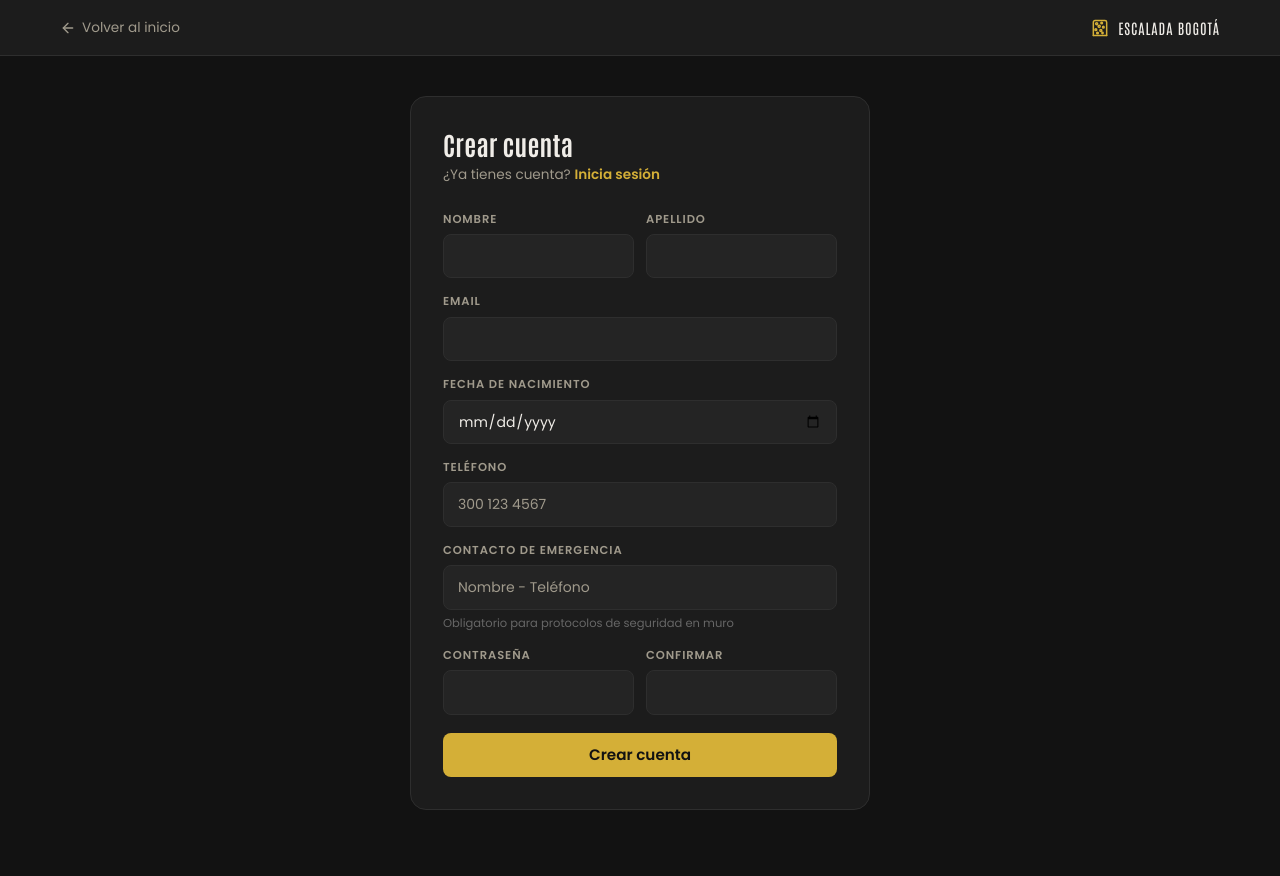
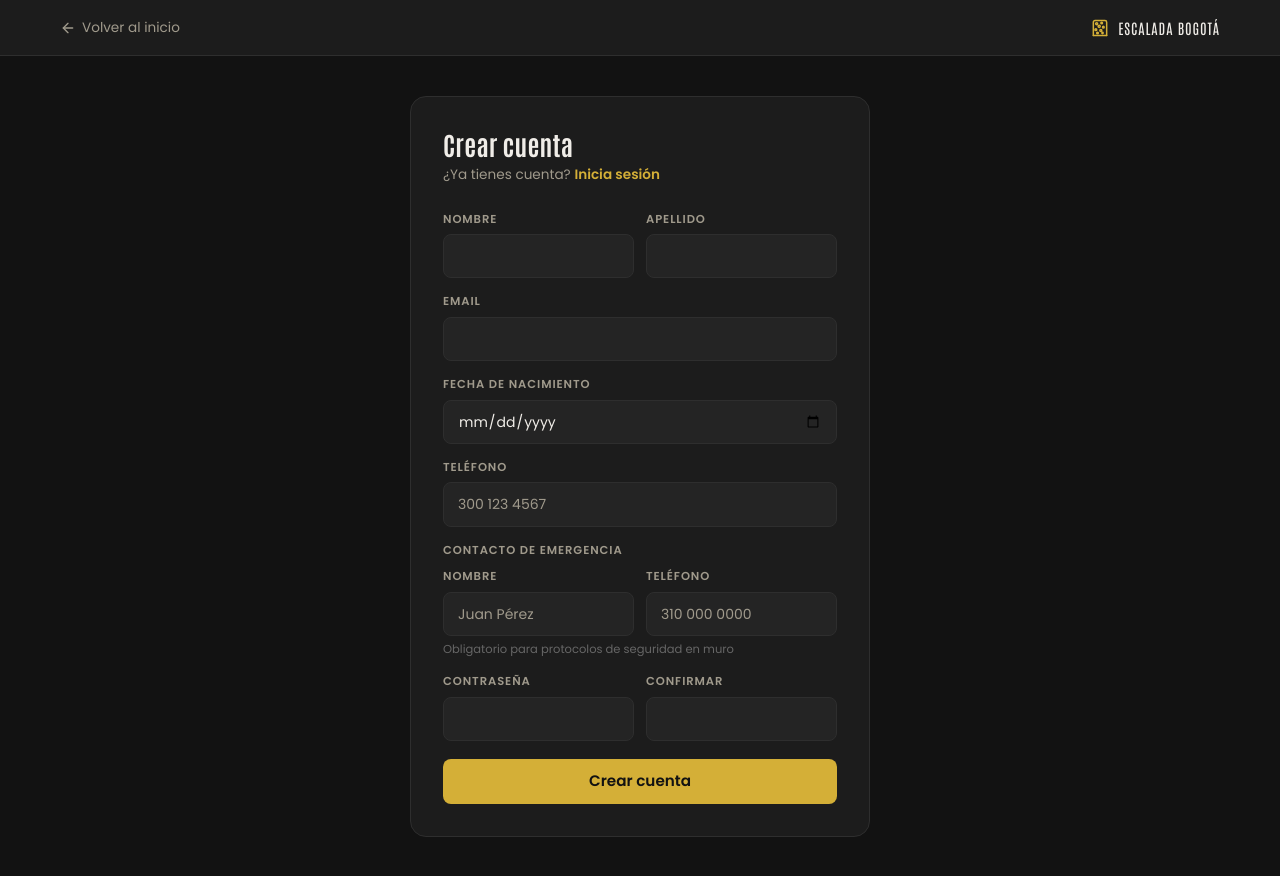
Before and after one commit to jfacunat-creator/escalada-bogota, a React (Vite) app in the folder frontend/: page /registro in a window 1280 px wide. Before the commit the page ends 850 px from the top, so only its background shows below. Built offline with nearby package versions, Linux system fonts and the light colour scheme; no server answers.

Commit message:
actualziar registro

```diff
--- a/frontend/src/pages/RegisterPage.jsx
+++ b/frontend/src/pages/RegisterPage.jsx
@@ -4,31 +4,75 @@ import { useAuth } from '../context/AuthContext';
 import { IconoMuro } from '../components/Icons';
 import { ArrowLeft } from 'lucide-react';
 
+// FIX 3: Field definido FUERA del componente padre.
+// Si se define adentro, cada render (cada tecleo) crea una nueva
+// referencia de función → React desmonta/remonta el input → pierde el foco.
+const Field = ({ label, children }) => (
+  <div>
+    <label style={{
+      display: 'block', fontSize: '0.72rem', color: '#A09A8C',
+      marginBottom: '6px', fontWeight: 600, letterSpacing: '0.08em',
+      textTransform: 'uppercase', fontFamily: 'Poppins'
+    }}>
+      {label}
+    </label>
+    {children}
+  </div>
+);
+
 export default function RegisterPage() {
   const { register } = useAuth();
   const navigate = useNavigate();
   const [error, setError] = useState('');
   const [loading, setLoading] = useState(false);
-  const [form, setForm] = useState({ email:'', password:'', confirmPassword:'', nombre:'', apellido:'', fechaNacimiento:'', telefono:'', contactoEmergencia:'' });
-  const set = f => e => setForm({ ...form, [f]: e.target.value });
+  const [form, setForm] = useState({
+    email: '',
+    password: '',
+    confirmPassword: '',
+    nombre: '',
+    apellido: '',
+    fechaNacimiento: '',
+    telefono: '',
+    // FIX 2: contacto de emergencia en dos campos separados
+    contactoEmergenciaNombre: '',
+    contactoEmergenciaTelefono: '',
+  });
+
+  // FIX 3 (complemento): usar actualización funcional para evitar
+  // closures obsoletos cuando varios campos cambian rápidamente.
+  const set = f => e => {
+    const value = e.target.value;
+    setForm(prev => ({ ...prev, [f]: value }));
+  };
+
+  // FIX 1: calcular fecha máxima = hoy, y mínima = 1940
+  const today = new Date().toISOString().split('T')[0];
 
   const handleSubmit = async (e) => {
-    e.preventDefault(); setError('');
+    e.preventDefault();
+    setError('');
     if (form.password !== form.confirmPassword) return setError('Las contraseñas no coinciden');
     if (form.password.length < 8) return setError('Mínimo 8 caracteres');
     setLoading(true);
-    try { const { confirmPassword, ...d } = form; await register(d); navigate('/app'); }
-    catch (err) { setError(err.error || err.errors?.[0]?.msg || 'Error en registro'); }
-    finally { setLoading(false); }
+    try {
+      // FIX 2: combinar los dos campos antes de enviar al backend
+      const { confirmPassword, contactoEmergenciaNombre, contactoEmergenciaTelefono, ...rest } = form;
+      const data = {
+        ...rest,
+        contactoEmergencia: `${contactoEmergenciaNombre} - ${contactoEmergenciaTelefono}`,
+      };
+      await register(data);
+      navigate('/app');
+    } catch (err) {
+      setError(err.error || err.errors?.[0]?.msg || 'Error en registro');
+    } finally {
+      setLoading(false);
+    }
   };
-
-  const Field = ({ label, children }) => (
-    <div><label style={{ display: 'block', fontSize: '0.72rem', color: '#A09A8C', marginBottom: '6px', fontWeight: 600, letterSpacing: '0.08em', textTransform: 'uppercase', fontFamily: 'Poppins' }}>{label}</label>{children}</div>
-  );
 
   return (
     <div style={{ minHeight: '100vh', background: '#121212', display: 'flex', flexDirection: 'column' }}>
-      {/* Barra superior de navegación */}
+      {/* Barra superior */}
       <div style={{ padding: '16px clamp(20px, 5vw, 60px)', display: 'flex', alignItems: 'center', gap: '12px', borderBottom: '1px solid #2e2e2e', background: '#1c1c1c' }}>
         <Link to="/" style={{ display: 'flex', alignItems: 'center', gap: '6px', textDecoration: 'none', color: '#A09A8C', fontFamily: 'Poppins', fontSize: '0.85rem', transition: 'color 0.15s' }}
           onMouseEnter={e => e.currentTarget.style.color = '#D4AF37'} onMouseLeave={e => e.currentTarget.style.color = '#A09A8C'}>
@@ -49,25 +93,90 @@ export default function RegisterPage() {
             <Link to="/login" style={{ color: '#D4AF37', fontWeight: 600 }}>Inicia sesión</Link>
           </p>
 
-          {error && <div style={{ background: '#2e0a0a', border: '1px solid #5a1a1a', borderRadius: '8px', padding: '12px', marginBottom: '16px', color: '#f87171', fontSize: '0.85rem', fontFamily: 'Poppins' }}>{error}</div>}
+          {error && (
+            <div style={{ background: '#2e0a0a', border: '1px solid #5a1a1a', borderRadius: '8px', padding: '12px', marginBottom: '16px', color: '#f87171', fontSize: '0.85rem', fontFamily: 'Poppins' }}>
+              {error}
+            </div>
+          )}
 
           <form onSubmit={handleSubmit} style={{ display: 'flex', flexDirection: 'column', gap: '14px' }}>
             <div style={{ display: 'grid', gridTemplateColumns: '1fr 1fr', gap: '12px' }}>
-              <Field label="Nombre"><input type="text" value={form.nombre} onChange={set('nombre')} required className="input-dark" /></Field>
-              <Field label="Apellido"><input type="text" value={form.apellido} onChange={set('apellido')} required className="input-dark" /></Field>
+              <Field label="Nombre">
+                <input type="text" value={form.nombre} onChange={set('nombre')} required className="input-dark" />
+              </Field>
+              <Field label="Apellido">
+                <input type="text" value={form.apellido} onChange={set('apellido')} required className="input-dark" />
+              </Field>
             </div>
-            <Field label="Email"><input type="email" value={form.email} onChange={set('email')} required className="input-dark" /></Field>
-            <Field label="Fecha de nacimiento"><input type="date" value={form.fechaNacimiento} onChange={set('fechaNacimiento')} required className="input-dark" /></Field>
-            <Field label="Teléfono"><input type="tel" value={form.telefono} onChange={set('telefono')} className="input-dark" placeholder="300 123 4567" /></Field>
-            <Field label="Contacto de emergencia">
-              <input type="text" value={form.contactoEmergencia} onChange={set('contactoEmergencia')} required className="input-dark" placeholder="Nombre - Teléfono" />
-              <p style={{ fontFamily: 'Poppins', fontSize: '0.72rem', color: '#666', marginTop: '4px' }}>Obligatorio para protocolos de seguridad en muro</p>
+
+            <Field label="Email">
+              <input type="email" value={form.email} onChange={set('email')} required className="input-dark" />
             </Field>
+
+            {/* FIX 1: rango de años con min/max */}
+            <Field label="Fecha de nacimiento">
+              <input
+                type="date"
+                value={form.fechaNacimiento}
+                onChange={set('fechaNacimiento')}
+                required
+                min="1940-01-01"
+                max={today}
+                className="input-dark"
+              />
+            </Field>
+
+            <Field label="Teléfono">
+              <input type="tel" value={form.telefono} onChange={set('telefono')} className="input-dark" placeholder="300 123 4567" />
+            </Field>
+
+            {/* FIX 2: contacto de emergencia en dos campos separados */}
+            <div>
+              <p style={{ fontSize: '0.72rem', color: '#A09A8C', marginBottom: '8px', fontWeight: 600, letterSpacing: '0.08em', textTransform: 'uppercase', fontFamily: 'Poppins' }}>
+                Contacto de emergencia
+              </p>
+              <div style={{ display: 'grid', gridTemplateColumns: '1fr 1fr', gap: '12px' }}>
+                <Field label="Nombre">
+                  <input
+                    type="text"
+                    value={form.contactoEmergenciaNombre}
+                    onChange={set('contactoEmergenciaNombre')}
+                    required
+                    className="input-dark"
+                    placeholder="Juan Pérez"
+                  />
+                </Field>
+                <Field label="Teléfono">
+                  <input
+                    type="tel"
+                    value={form.contactoEmergenciaTelefono}
+                    onChange={set('contactoEmergenciaTelefono')}
+                    required
+                    className="input-dark"
+                    placeholder="310 000 0000"
+                  />
+                </Field>
+              </div>
+              <p style={{ fontFamily: 'Poppins', fontSize: '0.72rem', color: '#666', marginTop: '4px' }}>
+                Obligatorio para protocolos de seguridad en muro
+              </p>
+            </div>
+
             <div style={{ display: 'grid', gridTemplateColumns: '1fr 1fr', gap: '12px' }}>
-              <Field label="Contraseña"><input type="password" value={form.password} onChange={set('password')} required minLength={8} className="input-dark" /></Field>
-              <Field label="Confirmar"><input type="password" value={form.confirmPassword} onChange={set('confirmPassword')} required className="input-dark" /></Field>
+              <Field label="Contraseña">
+                <input type="password" value={form.password} onChange={set('password')} required minLength={8} className="input-dark" />
+              </Field>
+              <Field label="Confirmar">
+                <input type="password" value={form.confirmPassword} onChange={set('confirmPassword')} required className="input-dark" />
+              </Field>
             </div>
-            <button type="submit" disabled={loading} className="btn-primary" style={{ width: '100%', marginTop: '4px', fontSize: '0.95rem', fontFamily: 'Poppins' }}>
+
+            <button
+              type="submit"
+              disabled={loading}
+              className="btn-primary"
+              style={{ width: '100%', marginTop: '4px', fontSize: '0.95rem', fontFamily: 'Poppins' }}
+            >
               {loading ? 'Registrando...' : 'Crear cuenta'}
             </button>
           </form>
```
Also changed, not shown: 1 other file (tests, documents, lock files or other folders).
